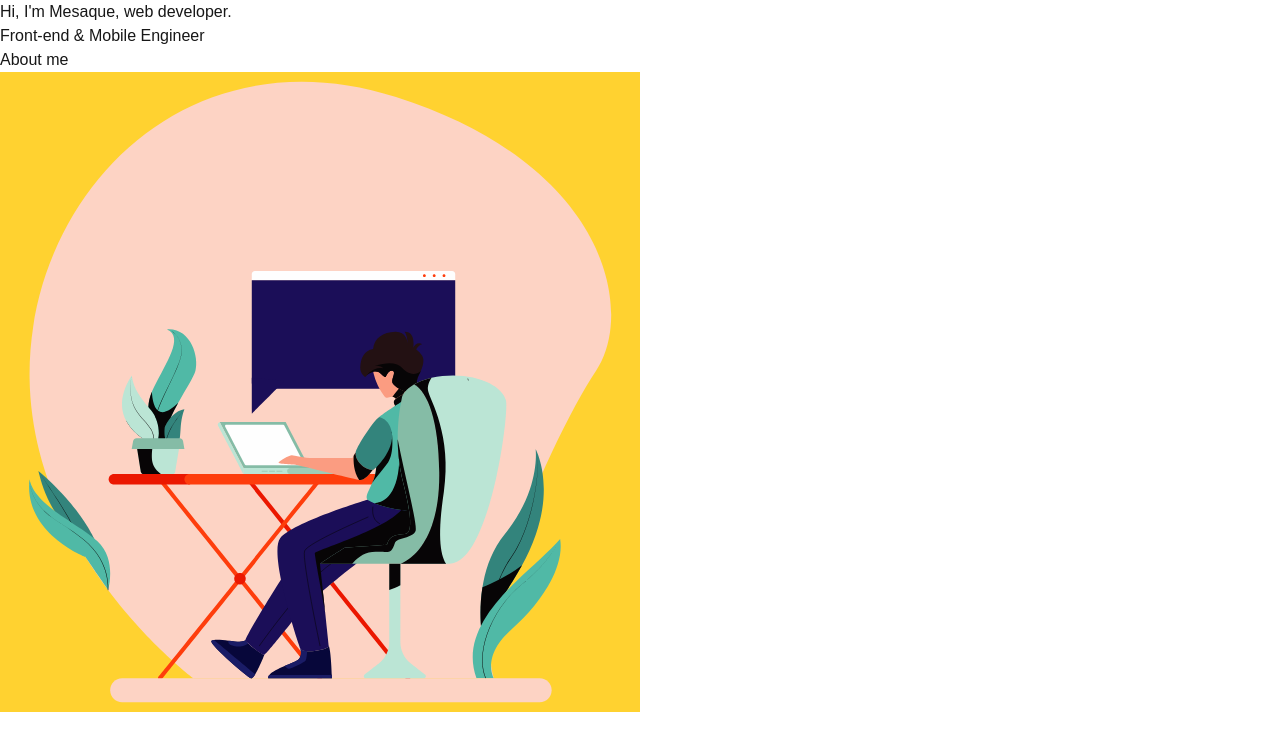
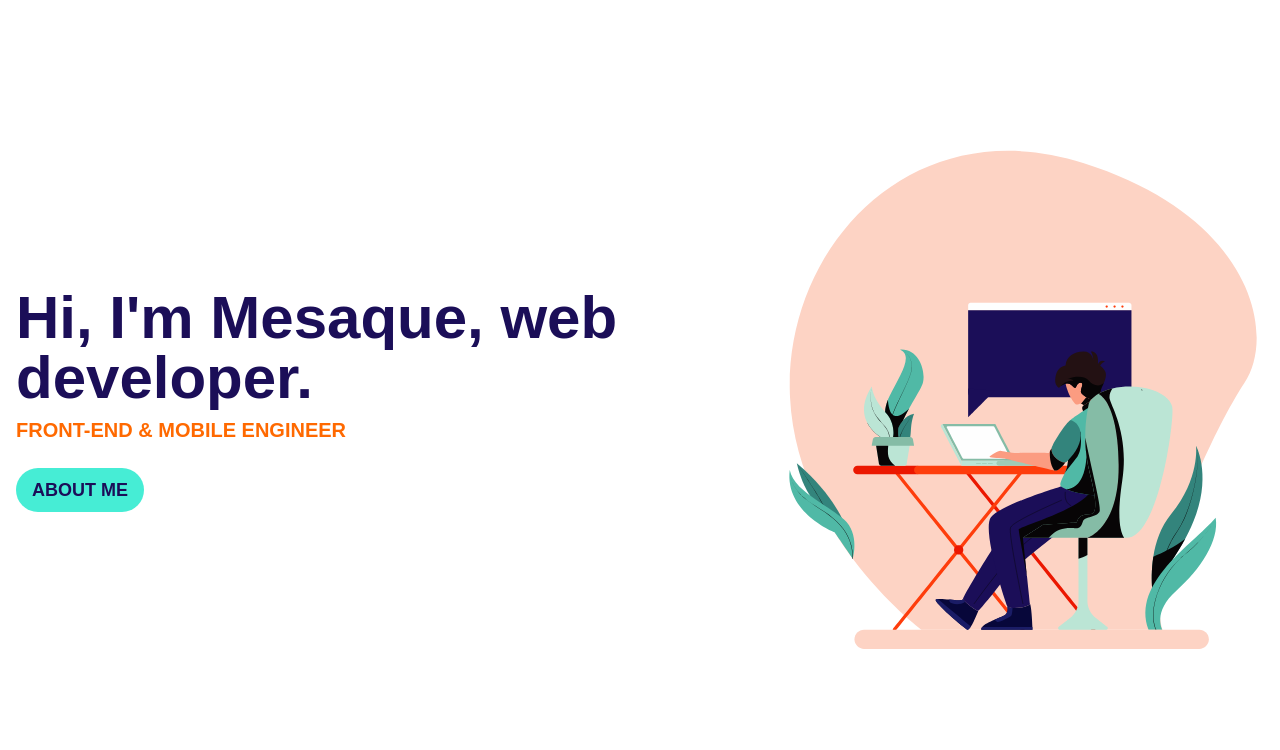
Before and after one commit to mesaquen/mesaquen.github.io, a Next.js app: page /en in a window 1280 px wide. Shown: the top 750 px of the page. Built offline with nearby package versions, Linux system fonts and the light colour scheme.

Commit message:
feat: Adding home styling

```diff
--- a/src/app/[locale]/layout.tsx
+++ b/src/app/[locale]/layout.tsx
@@ -25,13 +25,14 @@ export default async function RootLayout({
 }>) {
   const { locale } = await params;
   const messages = await getDictionary(locale);
+  console.log(messages)
 
   if (LOCALES.includes(locale)) {
     return (
       <html lang={locale}>
         <body>
           <NextIntlClientProvider locale={locale} messages={messages}>
-            {children}
+            <main className="m-auto container">{children}</main>
           </NextIntlClientProvider>
         </body>
       </html>
--- a/src/app/[locale]/page.tsx
+++ b/src/app/[locale]/page.tsx
@@ -1,7 +1,8 @@
-import { Link } from "@/i18n/navigation";
+"use client";
 import { useTranslations } from "next-intl";
 import animationData from "@/animation/dev.animation.json";
 import { LazyLottie } from "@/components/LazyLottie";
+import { Header } from "@/components/Header";
 export default function Home() {
   const t = useTranslations();
 
@@ -12,12 +13,19 @@ export default function Home() {
   };
 
   return (
-    <div>
-      <h1>{t("salutation")}</h1>
-      <p>{t("job-title")}</p>
-      <Link href="/about">{t("about")}</Link>
-      <div className="bg-amber-300 w-full md:w-1/2 md:max-w-2xl">
-        <LazyLottie {...animationOptions} />
+    <div className="flex gap-y-12 flex-col lg:flex-row h-lvh justify-center items-center">
+      <Header
+        title={t("salutation")}
+        subtitle={t("job-title")}
+        link="/about"
+        linkText={t("about")}
+      />
+      <div className="w-full p-4 md:p-0 md:w-1/2 md:max-w-2xl">
+        <LazyLottie
+          {...animationOptions}
+          role="image"
+          aria-label={t("animation")}
+        />
       </div>
     </div>
   );
--- a/src/app/[locale]/skills/page.tsx
+++ b/src/app/[locale]/skills/page.tsx
@@ -1,14 +1,13 @@
+import { TagLabel } from "@/components/TagLabel";
 import { SKILLS } from "@/experiences/skills";
 
 export default function SkillsPage() {
   const skils = Object.entries(SKILLS);
   return (
-    <>
+    <div className="flex flex-wrap gap-2">
       {skils.map(([key, value]) => (
-        <span key={key}>
-          {value}
-        </span>
+        <TagLabel key={key} message={value} />
       ))}
-    </>
+    </div>
   );
 }
--- a/src/app/globals.css
+++ b/src/app/globals.css
@@ -2,20 +2,20 @@
 
 :root {
   --background: #ffffff;
-  --foreground: #171717;
+  --foreground: #1B0E58;
 }
 
 @theme inline {
   --color-background: var(--background);
   --color-foreground: var(--foreground);
-  --color-primary: lime;
+  --color-primary: teal;
   --font-sans: var(--font-geist-sans);
   --font-mono: var(--font-geist-mono);
 }
 
 @media (prefers-color-scheme: dark) {
   :root {
-    --background: #0a0a0a;
+    --background: #1B0E58;
     --foreground: #ededed;
   }
 }
--- /dev/null
+++ b/src/components/Header.tsx
@@ -0,0 +1,24 @@
+import { LinkButton } from "./LinkButton";
+
+export interface HeaderProps {
+  title: string;
+  subtitle?: string;
+  link?: string;
+  linkText?: string;
+}
+
+export function Header({ title, subtitle, link, linkText }: HeaderProps) {
+  return (
+    <header className="flex px-4 flex-col gap-2 items-center lg:items-start">
+      <h1 className="w-full font-bold text-center lg:text-left text-4xl lg:text-6xl">
+        {title}
+      </h1>
+      {subtitle && (
+        <p className="mb-4 text-xl font-bold uppercase text-orange-500">
+          {subtitle}
+        </p>
+      )}
+      {link && linkText && <LinkButton href={link}>{linkText}</LinkButton>}
+    </header>
+  );
+}
--- /dev/null
+++ b/src/components/LinkButton.tsx
@@ -0,0 +1,12 @@
+import { Link } from "@/i18n/navigation";
+
+type LinkProps = React.ComponentProps<typeof Link>;
+
+export function LinkButton(props: LinkProps) {
+  return (
+    <Link
+      {...props}
+      className="bg-teal-300 dark:bg-teal-700 text-lg font-black uppercase py-2 px-4 rounded-full"
+    />
+  );
+}
--- /dev/null
+++ b/src/components/TagLabel.tsx
@@ -0,0 +1,7 @@
+export function TagLabel({ message }: { message: string }) {
+  return (
+    <span className="border-primary border-2 py-2 px-4 rounded-full">
+      {message}
+    </span>
+  );
+}
--- a/src/dictionaries/en.json
+++ b/src/dictionaries/en.json
@@ -9,5 +9,6 @@
     "current": "Current",
     "download-resume": "Download Resume",
     "achievements": "Achievements",
+    "animation": "A developer working on a desk",
     "biography": "I am an experienced professional with a background since 2013, developing mobile and web applications for various companies. Passionate about agile methodologies and continuous process improvement, with a focus on mentoring junior developers through code reviews, constructive feedback, workshops, and pair programming. My expertise includes e-commerce solutions, single-page applications, and cloud-based CRM systems, consistently delivering value to the client with a strong collaborative spirit."
 }
--- a/src/dictionaries/pt.json
+++ b/src/dictionaries/pt.json
@@ -9,5 +9,6 @@
     "current": "Atualmente",
     "download-resume": "Salvar currículo",
     "achievements": "Conquistas",
+    "animation": "Um desenvolvedor trabalhando",
     "biography": "Sou um profissional experiente com atuação desde 2013, desenvolvendo aplicações mobile e web para várias empresas. Apaixonado por metodologias ágeis e melhoria contínua de processos, com foco em mentoria de desenvolvedores juniores através de code reviews, feedback construtivo, workshops e pair programming. Minha expertise inclui soluções de e-commerce, aplicações single-page e sistemas CRM baseados em nuvem, entregando consistentemente valor ao cliente com um forte espírito colaborativo."
 }
```
